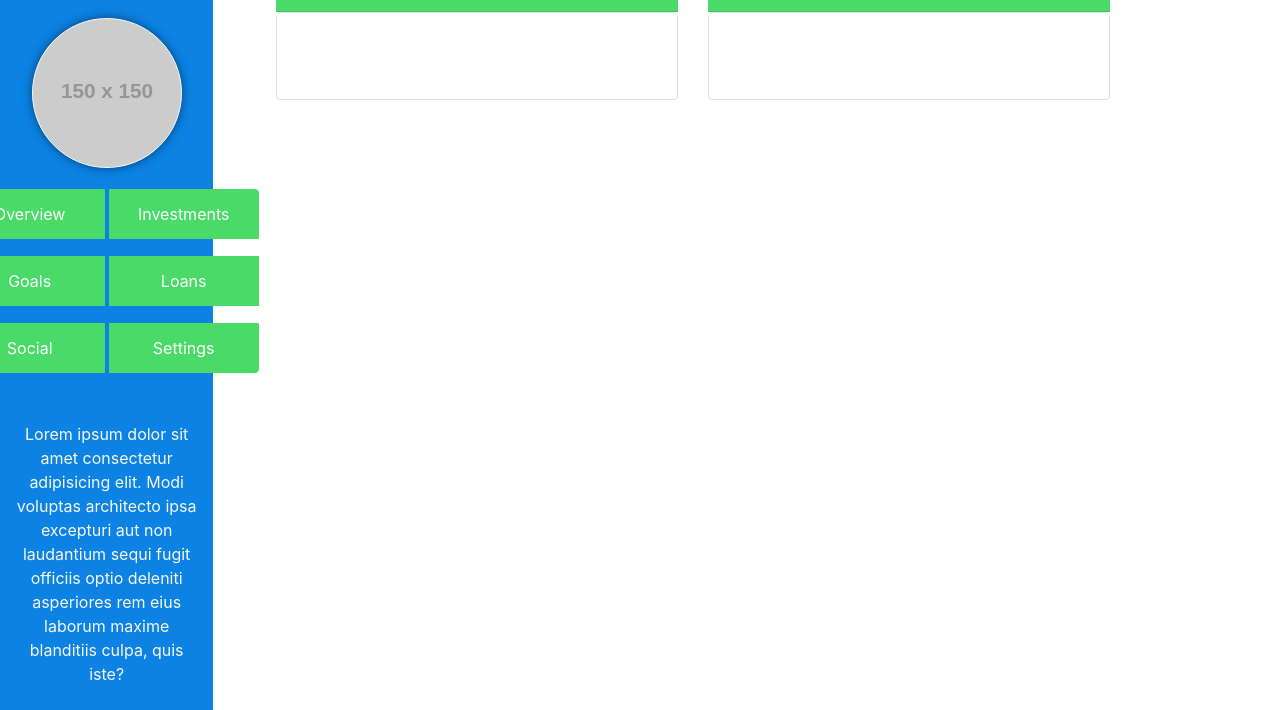
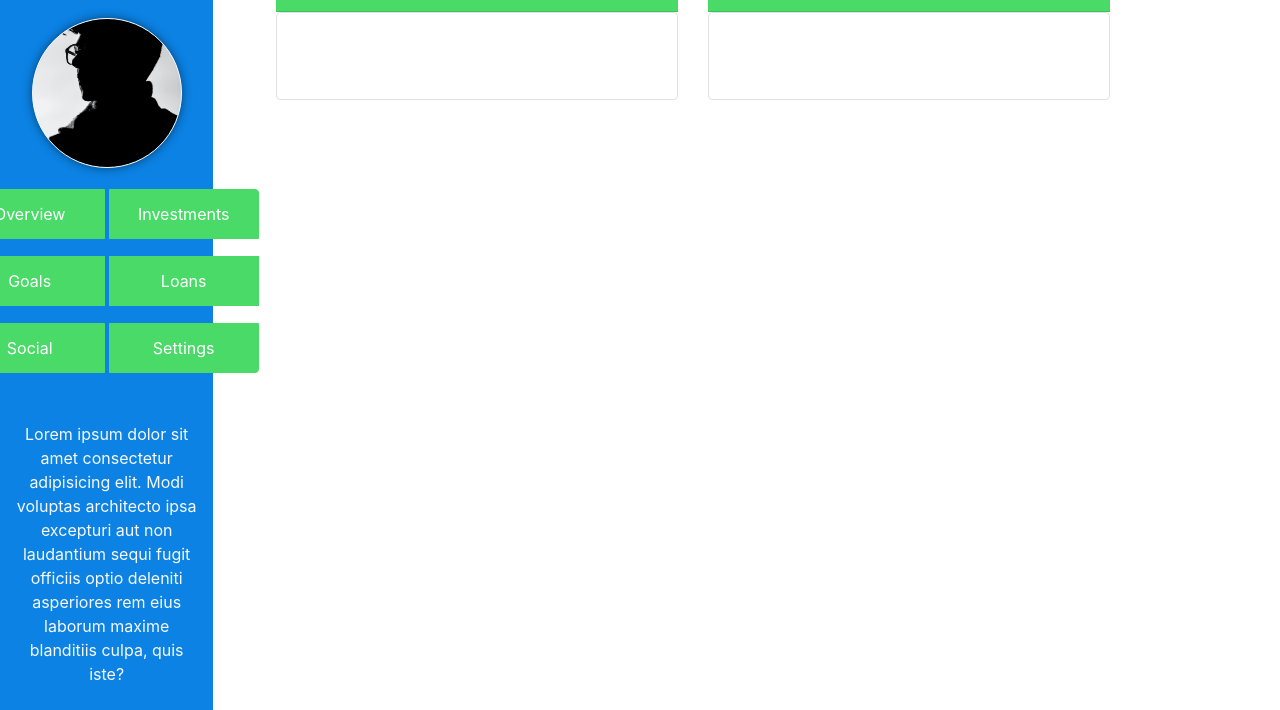
Before and after one commit to TylerSnow-M/Fortuna, a plain HTML site: page index.html in a window 1280 px wide. Shown: the part 90-800 px from the top of the page. Drawn offline with nearby package versions, Linux system fonts and the light colour scheme; placeholder pictures from the web are drawn by us; a web font is replaced by a local one.

Commit message:
updated profile picture to be the one from the images folder

```diff
--- a/assets/css/style.css
+++ b/assets/css/style.css
@@ -25,7 +25,7 @@
   width: 150px;
   margin: 0 auto;
   border-radius: 50%;
-  background-image: url(https://via.placeholder.com/150);
+  background-image: url(/assets/images/profilePicture.jpg);
   background-position: center;
   background-size: cover;
   border: 5px solid #fff;
```
